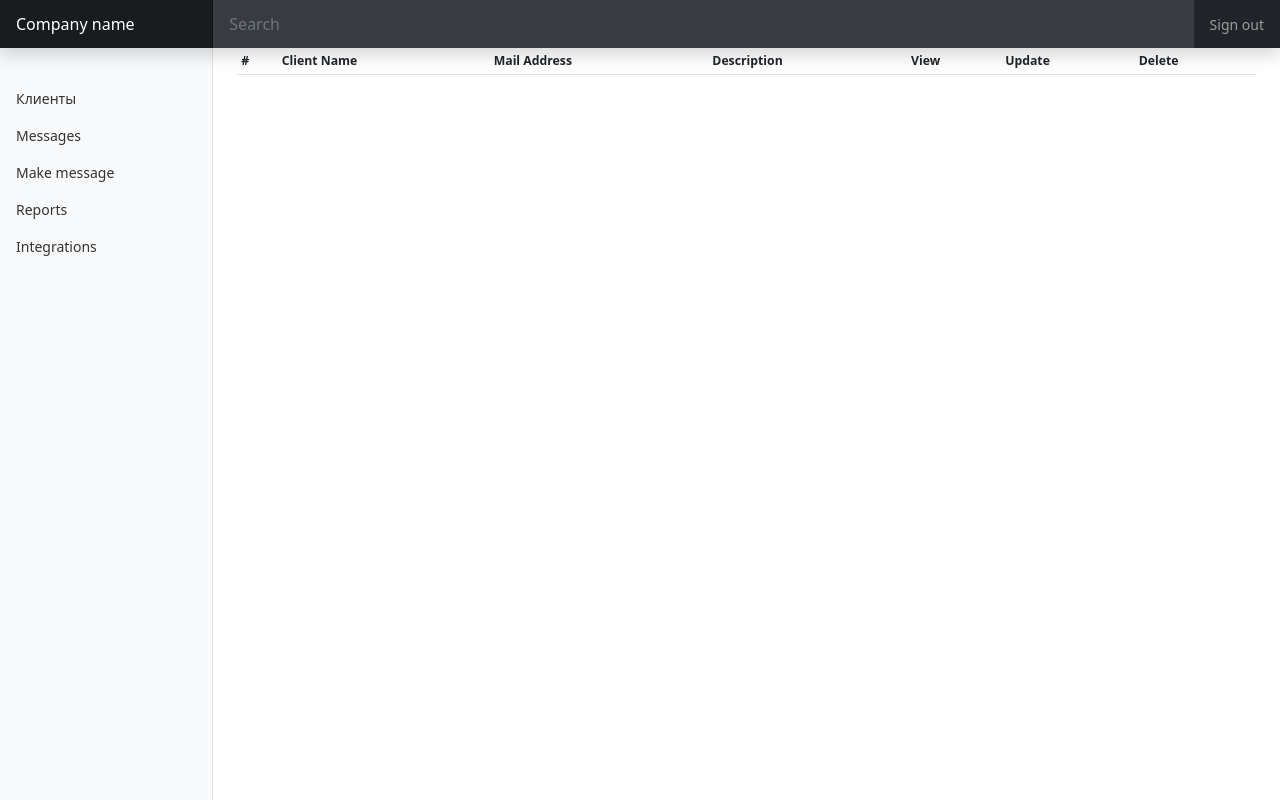
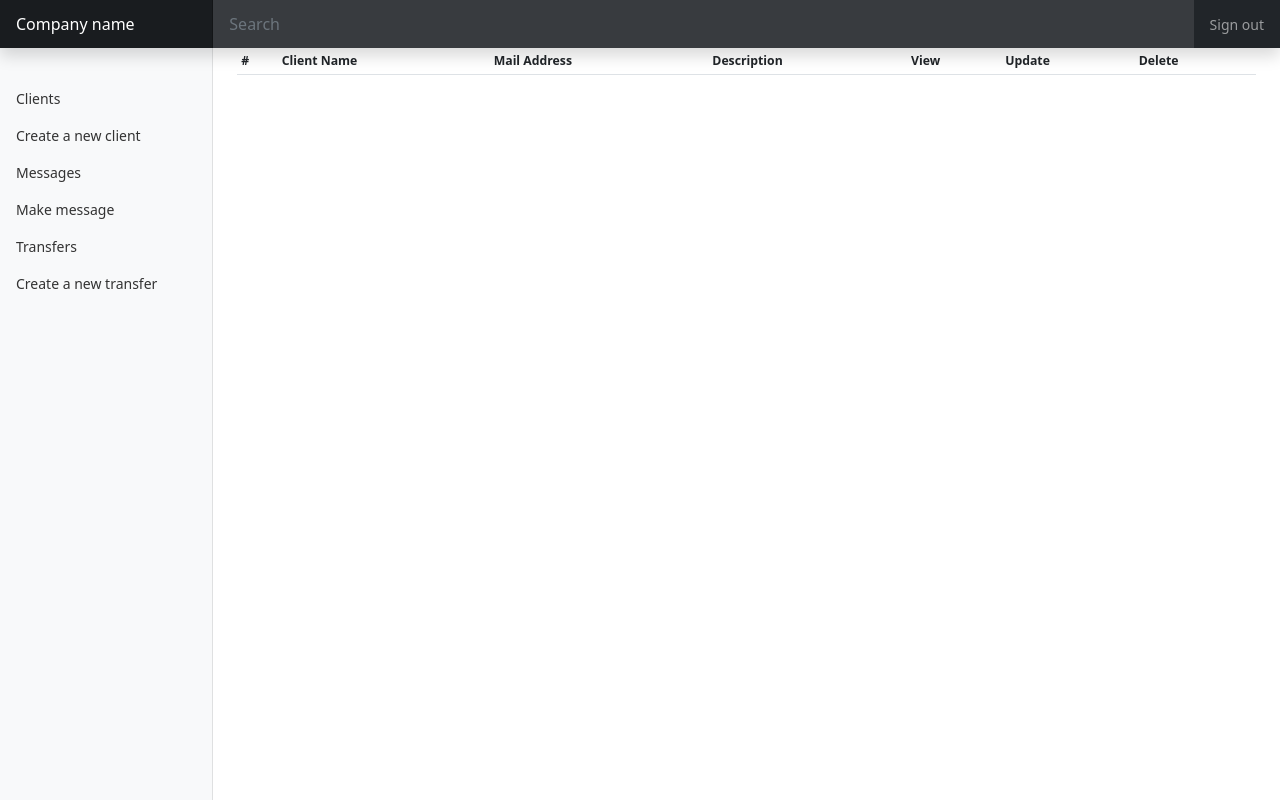
Before and after one commit to poteryaska/Kurs, a Django app: page /clients/ in a window 1280 px wide. Run offline with Django 4.2, Linux system fonts and the light colour scheme; the visitor is signed in with stand-in values (Sample User, id 1); data that the repository does not hold is empty; some libraries are stand-ins or nearby versions.

Commit message:
not mail

```diff
--- a/config/settings.py
+++ b/config/settings.py
@@ -39,7 +39,7 @@ INSTALLED_APPS = [
     'django.contrib.staticfiles',
     'mailing',
     'users',
-
+    'django_crontab',
 
 ]
 
@@ -150,3 +150,7 @@ AUTH_USER_MODEL = 'users.User'
 LOGOUT_REDIRECT_URL = '/'
 LOGIN_REDIRECT_URL = '/'
 LOGIN_URL = '/users/'
+
+CRONJOBS = [
+    ('*/5 * * * *', 'mailing.cron.transfer')
+]
--- /dev/null
+++ b/mailing/cron.py
@@ -0,0 +1,2 @@
+def transfer():
+  pass
--- a/mailing/templates/mailing/base.html
+++ b/mailing/templates/mailing/base.html
@@ -74,7 +74,13 @@
           <li class="nav-item">
             <a class="nav-link" href="{% url 'mailing:clients' %}">
               <span data-feather="file"></span>
-              Клиенты
+              Clients
+            </a>
+          </li>
+            <li class="nav-item">
+            <a class="nav-link" href="{% url 'mailing:client_create' %}">
+              <span data-feather="file"></span>
+              Create a new client
             </a>
           </li>
           <li class="nav-item">
@@ -89,18 +95,18 @@
               Make message
             </a>
           </li>
-          <li class="nav-item">
-            <a class="nav-link" href="#">
-              <span data-feather="bar-chart-2"></span>
-              Reports
+            <li class="nav-item">
+            <a class="nav-link" href="{% url 'mailing:transfers' %}">
+              <span data-feather="shopping-cart"></span>
+              Transfers
             </a>
-          </li>
-          <li class="nav-item">
-            <a class="nav-link" href="#">
-              <span data-feather="layers"></span>
-              Integrations
+             </li>
+            <li class="nav-item">
+            <a class="nav-link" href="{% url 'mailing:transfer_create' %}">
+              <span data-feather="shopping-cart"></span>
+              Create a new transfer
             </a>
-          </li>
+
         </ul>
         </ul>
       </div>
--- a/mailing/templates/mailing/clients.html
+++ b/mailing/templates/mailing/clients.html
@@ -22,19 +22,21 @@
             {% for cl in Client %}
                 <tbody>
                 <tr>
-                    <td>{{cl.pk}}</td>
-                    <td>{{cl.full_name}}</td>
-                    <td>{{cl.email}}</td>
-                    <td>{{cl.description}}</td>
-
+                    <td>{{ cl.pk }}</td>
+                    <td>{{ cl.full_name }}</td>
+                    <td>{{ cl.email }}</td>
+                    <td>{{ cl.description }}</td>
                     {% if perms.mailing.view_client %}
-                    <td><a href="{% url 'mailing:client_card' client.slug %}"  class="btn btn-sm btn-outline-secondary">View</a></td>
+                        <td><a href="{% url 'mailing:client_card' cl.slug %}"
+                               class="btn btn-sm btn-outline-secondary">View</a></td>
                     {% endif %}
                     {% if perms.mailing.change_client %}
-                    <td><a href="{% url 'mailing:client_update' client.slug %}"  class="btn btn-sm btn-outline-secondary">Update</a></td>
+                        <td><a href="{% url 'mailing:client_update' cl.slug %}"
+                               class="btn btn-sm btn-outline-secondary">Update</a></td>
                     {% endif %}
                     {% if perms.mailing.delete_client %}
-                    <td><a href="{% url 'mailing:client_delete' client.slug %}"  class="btn btn-sm btn-outline-secondary">Delete</a></td>
+                        <td><a href="{% url 'mailing:client_delete' cl.slug %}"
+                               class="btn btn-sm btn-outline-secondary">Delete</a></td>
                     {% endif %}
                 </tr>
                 </tbody>
--- a/mailing/urls.py
+++ b/mailing/urls.py
@@ -2,7 +2,8 @@ from django.shortcuts import render
 from django.urls import path
 
 from mailing.views import MainView, MessageCreate, MessagesView, MessageCard, MessageUpdate, MessageDelete, ClientView, \
-    ClientCard, ClientUpdate, ClientDelete, ClientCreate
+    ClientCard, ClientUpdate, ClientDelete, ClientCreate, TransferView, TransferCreate, TransferDelete, TransferUpdate, \
+    TransferCard
 
 app_name = "mailing"
 
@@ -18,4 +19,9 @@ urlpatterns = [
     path("client_delete/<slug:client_slug>", ClientDelete.as_view(), name="client_delete"),
     path("client_update/<slug:client_slug>", ClientUpdate.as_view(), name="client_update"),
     path("client_card/<slug:client_slug>", ClientCard.as_view(), name="client_card"),
+    path("transfers/", TransferView.as_view(), name="transfers"),
+    path("transfer_create/", TransferCreate.as_view(), name="transfer_create"),
+    path("transfer_delete/<slug:transfer_slug>", TransferDelete.as_view(), name="transfer_delete"),
+    path("transfer_update/<slug:transfer_slug>", TransferUpdate.as_view(), name="transfer_update"),
+    path("transfer_card/<slug:transfer_slug>", TransferCard.as_view(), name="transfer_card"),
     ]
--- a/mailing/views.py
+++ b/mailing/views.py
@@ -1,3 +1,4 @@
+from datetime import datetime
 from mailbox import Message
 
 from django.contrib.auth.mixins import LoginRequiredMixin
@@ -5,7 +6,7 @@ from django.urls import reverse_lazy
 from django.views.generic import ListView, DetailView, CreateView, UpdateView, DeleteView
 
 import config.settings
-from mailing.forms import MessageCreateForm, ClientCreateForm
+from mailing.forms import MessageCreateForm, ClientCreateForm, TransferCreateForm
 from mailing.models import Messages, Transfer, Client
 
 
@@ -44,14 +45,14 @@ class ClientView(ListView):
 
     def get_queryset(self):
         queryset = super().get_queryset().all()
-        if not self.request.user.is_staff:
-            queryset = super().get_queryset().filter(owner=self.request.user)
+        # if not self.request.user.is_staff:
+        #     queryset = super().get_queryset().filter(owner=self.request.user)
         return queryset
 
     def get_context_data(self, *, object_list=None, **kwargs):
         context = super().get_context_data(**kwargs)
         context["Title"] = "Clients"
-        context["Clients"] = self.get_queryset()
+        context["Client"] = self.get_queryset()
         return context
 
 class ClientCreate(CreateView):
@@ -94,7 +95,7 @@ class ClientCard(DetailView):
 class ClientUpdate(UpdateView):
     """Update client"""
     model = Client
-    fields = ["full_name", "comment", "email"]
+    fields = ["full_name", "description", "email"]
     template_name = "mailing/client_update.html"
     slug_url_kwarg = "client_slug"
 
@@ -209,3 +210,123 @@ class MessageCard(DetailView):
         context["Title"] = "Message Full Information"
         context["Message"] = self.get_object()
         return context
+
+
+class TransferCard(DetailView):
+    """Show all information about transmission"""
+    model = Transfer
+    template_name = "mailing/transfer_card.html"
+    slug_url_kwarg = "transfer_slug"
+
+    def get_object(self, queryset=None):
+        one_transfer = super().get_object()
+        return one_transfer
+
+    def get_context_data(self, **kwargs):
+        context = super().get_context_data(**kwargs)
+        context["Title"] = "Transfer Full Information"
+        current_object = self.get_object()
+        context["Transfer"] = current_object
+        # context["Statistic"] = current_object.get_statistic()
+        return context
+class TransferView(ListView):
+    """Show all transmissions for owner / moderator / admin"""
+    model = Transfer
+    template_name = "mailing/transfers.html"
+
+    def get_queryset(self):
+        queryset = super().get_queryset().all()
+        # if not self.request.user.is_staff:
+        #     queryset = super().get_queryset().filter(owner=self.request.user)
+        return queryset
+
+    def get_context_data(self, *, object_list=None, **kwargs):
+        context = super().get_context_data(**kwargs)
+        context["Title"] = "Transfers"
+        context["Transfer"] = self.get_queryset()
+        return context
+
+
+
+class TransferCreate(CreateView):
+    """Create transmission"""
+    model = Transfer
+    form_class = TransferCreateForm
+    template_name = "mailing/transfer_create.html"
+
+    def get_context_data(self, *, object_list=None, **kwargs):
+        context = super().get_context_data(**kwargs)
+        context["Title"] = "Create New Transfer"
+        return context
+
+    def get_success_url(self, **kwargs):
+        return reverse_lazy('mailing:transfers')
+
+    def form_valid(self, form):
+
+        # Create default statistic for transmission
+        current_transmission = self.object
+        self.object = form.save()
+
+        # save owner of transmission
+        self.object.owner = self.request.user
+        self.object.save()
+
+        # Set default data for created transmission
+        # Statistic.objects.create(transfer_id=self.object.pk)
+
+        # Executing send message
+        schedule_transmission_time = self.object.time
+        current_time = datetime.now().time()
+        # if schedule_transmission_time <= current_time:
+        #     message_data = self.object.message.get_info()
+        #     sendmail(self.object.pk, self.object.clients.all(), message_data[0], message_data[1])
+        #     self.object.status = "FINISHED"
+        #     self.object.save()
+
+        return super().form_valid(form)
+
+
+class TransferDelete(DeleteView):
+    """Delete transmission"""
+    model = Transfer
+    template_name = "mailing/transfer_delete.html"
+    slug_url_kwarg = "transfer_slug"
+
+    def get_context_data(self, *, object_list=None, **kwargs):
+        context = super().get_context_data(**kwargs)
+        context["Title"] = "Delete Transfer"
+        return context
+
+    def get_success_url(self, **kwargs):
+        return reverse_lazy('mailing:transfers')
+
+
+class TransferUpdate(UpdateView):
+    """Update transmission"""
+    model = Transfer
+    fields = ["title", "time", "periodicity", "message", "client", "is_published"]
+    template_name = "mailing/transfer_update.html"
+    slug_url_kwarg = "transfer_slug"
+
+    def get_context_data(self, *, object_list=None, **kwargs):
+        context = super().get_context_data(**kwargs)
+        context["Title"] = "Update transfer"
+        return context
+
+    def get_success_url(self, **kwargs):
+        return reverse_lazy('mailing:transfers')
+
+    # def form_valid(self, form):
+    #     # check send time
+    #     schedule_transmission_time_update = form.cleaned_data["time"]
+    #     current_time = datetime.now().time()
+    #     self.object.status = "CREATED"
+    #     self.object.save()
+    #     # if schedule_transfer_time_update <= current_time and self.object.is_published is True:
+    #     #     message_data = self.object.message.get_info()
+    #     #     sendmail(self.object.pk, self.object.clients.all(), message_data[0], message_data[1])
+    #     #     self.object.status = "FINISHED"
+    #     #     self.object.save()
+    #
+    #     return super().form_valid(form)
```
Also changed, not shown: mailing/forms.py (+13 -1 lines), mailing/templates/mailing/transfer_card.html (added, +22 -0 lines), mailing/templates/mailing/transfer_create.html (added, +10 -0 lines), mailing/templates/mailing/transfer_delete.html (added, +11 -0 lines), mailing/templates/mailing/transfer_update.html (added, +27 -0 lines), mailing/templates/mailing/transfers.html (added, +53 -0 lines), README.md. Lines whose indentation alone changed are shown as unchanged.
